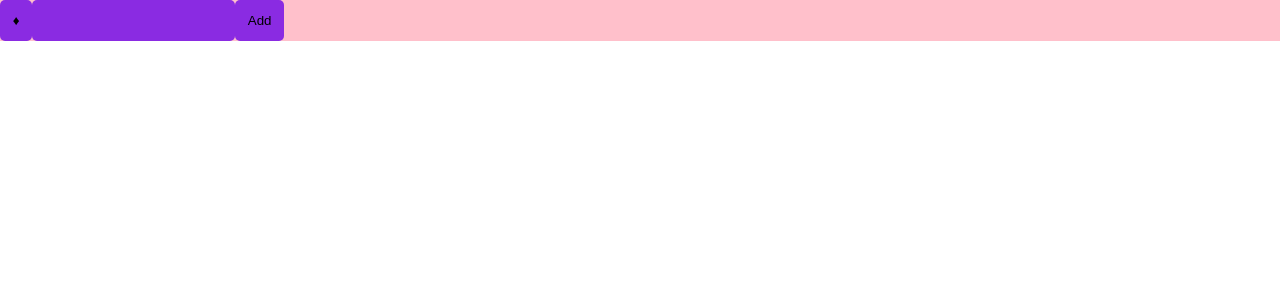
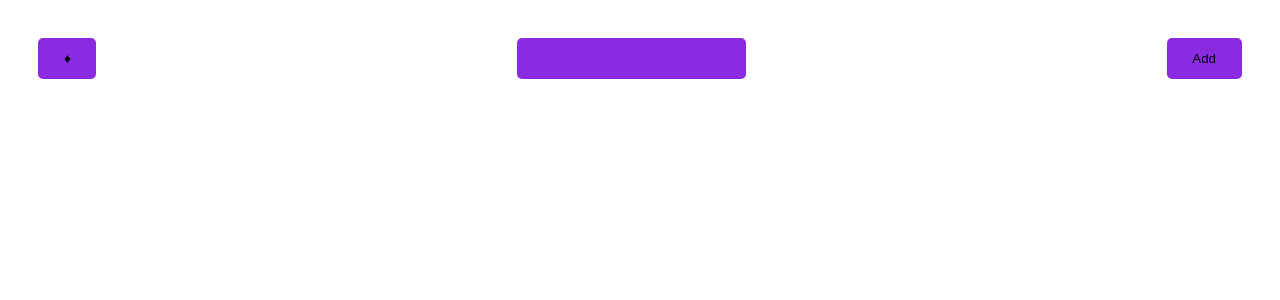
Before and after one commit to tramallo/exercise-emoji_todo_list, a React (Vite) app: page / in a window 1280 px wide. Shown: the top 300 px of the page. Built offline with nearby package versions, Linux system fonts and the light colour scheme.

Commit message:
removed display:inline-block attr from all components || NewTodo -> set styles || added padding to whole page

```diff
--- a/src/components/ComboBox.css
+++ b/src/components/ComboBox.css
@@ -6,7 +6,6 @@
 }
 
 .combobox {
-    display: inline-block;
     position: relative;
 }
 .combobox:focus-within ul {
--- a/src/components/EmojiList.css
+++ b/src/components/EmojiList.css
@@ -20,7 +20,6 @@
 
 /* emojis */
 .emoji-list > div > div > label {
-  display: inline-block;
   border-radius: 5px;
   padding: 1vw;
 }
--- a/src/components/EmojiSelector.css
+++ b/src/components/EmojiSelector.css
@@ -5,7 +5,6 @@
 }
 
 .emoji-selector {
-  display: inline-block;
   position: relative;
 }
 .emoji-selector:focus-within .emoji-selector-pane {
--- a/src/components/NewTodo.css
+++ b/src/components/NewTodo.css
@@ -1,24 +1,30 @@
 :root {
   --new-todo-color: blueviolet;
-  --new-todo-padding: 1vw;
+  --new-todo-padding: 1vw 2vw;
   --new-todo-focus-color: cyan;
 }
 
 .new-todo {
-  background-color: pink;
+  display: flex;
+
+  align-items: center;
+  justify-content:space-between;
 }
 
 .new-todo > .emoji-selector {
   --emoji-selector-color: var(--new-todo-color);
   --emoji-selector-focus-color: var(--new-todo-focus-color);
+  --emoji-selector-padding: var(--new-todo-padding);
 }
 
 .new-todo > .combobox {
   --combobox-color: var(--new-todo-color);
   --combobox-focus-color: var(--new-todo-focus-color);
+  --combobox-padding: var(--new-todo-padding);
 }
 
 .new-todo > button {
+  display: inline-block;
   background-color: var(--new-todo-color);
 
   padding: var(--new-todo-padding);
--- a/src/main.css
+++ b/src/main.css
@@ -2,3 +2,7 @@
     margin: 0;
     padding: 0;
 }
+
+body {
+  padding: 3vw;
+}
```
